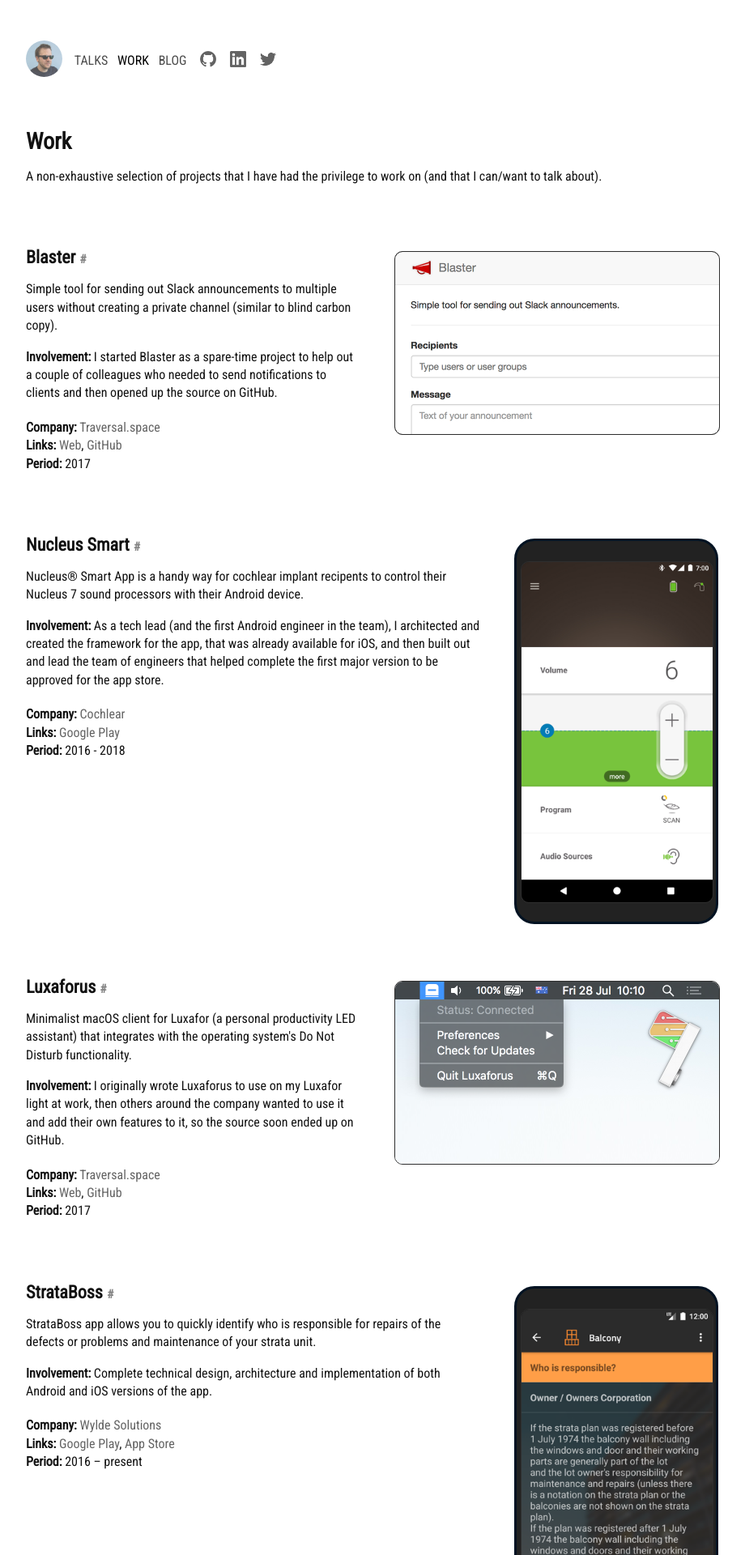
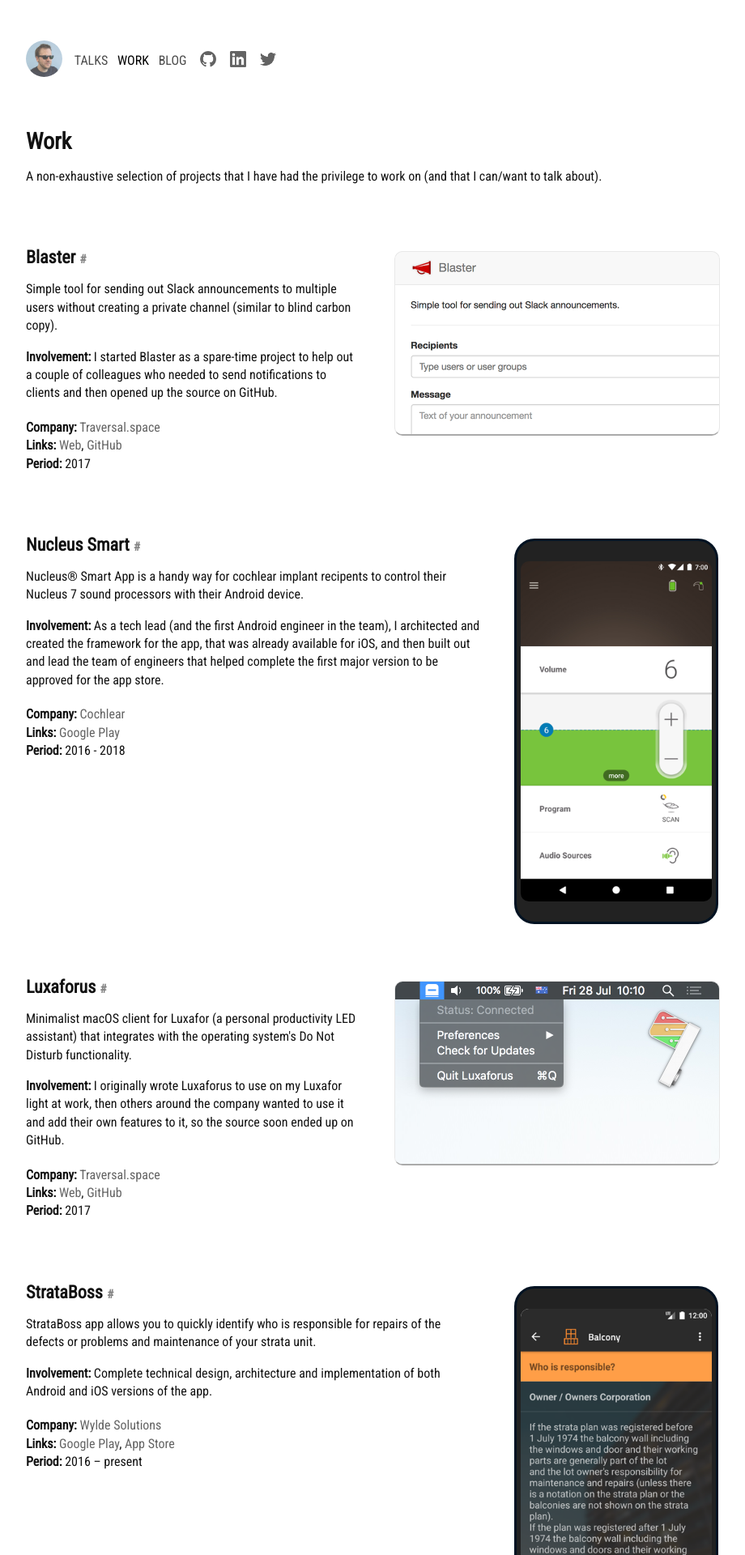
Before and after one commit to gouline/gouline.github.io, a Jekyll site: the page built from work.html, in a window 1280 px wide. Shown: the top 1920 px of the page at 81% size, without its empty margins (183-1103 px from the left). Built offline with Jekyll 4.4.1, drawn with Linux system fonts in a browser that asks for light colours; nearby versions of some CDN libraries.

Commit message:
Fix CSS on work page

```diff
--- a/css/basic.css
+++ b/css/basic.css
@@ -222,9 +222,11 @@
 .section-thumbnail img {
   width: 100%;
   height: 100%;
-  background-color: #111;
+  min-height: 40px;
+  background-color: #eee;
   border-radius: 10px;
-  border: 1px solid #2f2f2f;
+  border: 1px solid #e8e8e8;
+  border-bottom: 2px solid #aaa;
 }
 
 .section-thumbnail-phone {
@@ -234,6 +236,10 @@
   background-color: #222;
   border-radius: 25px;
   border: 3px solid #001222;
+}
+
+.section-thumbnail-phone img {
+  border: 0;
 }
 
 .section-thumbnail-default {
```
